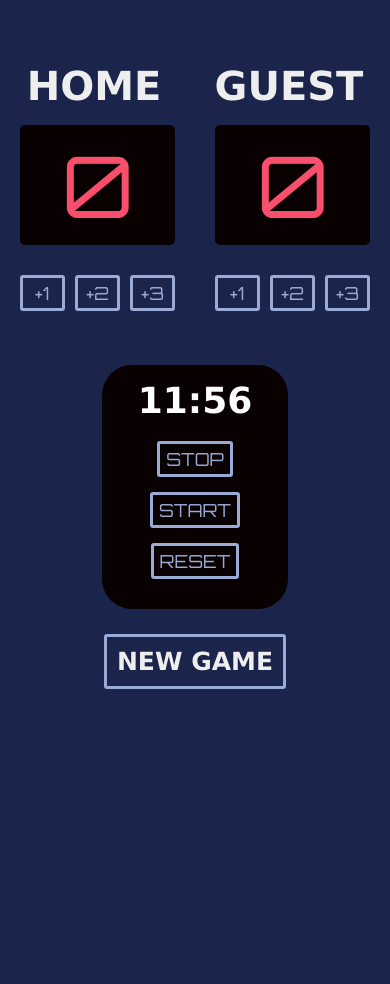
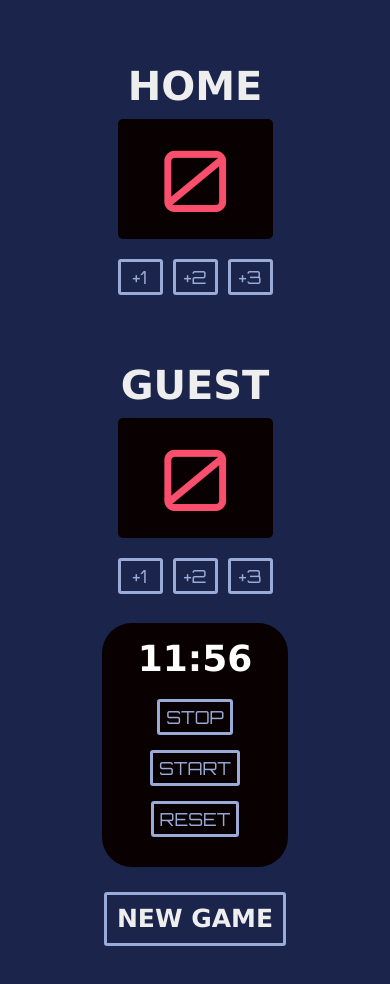
Before and after one commit to ivy-p/basketball-score-counter, a plain HTML site: page index.html in a window 390 px wide. Before the commit the page ends 889 px from the top, so only its background shows below. Drawn offline with nearby package versions, Linux system fonts and the light colour scheme.

Commit message:
Made site responsive

```diff
--- a/css/style.css
+++ b/css/style.css
@@ -4,10 +4,11 @@ body {
     background-color: #1B244A;
 }
 
-.team-container,
-.score-container {
+.team-container {
     display: flex;
-    justify-content: space-around;
+    justify-content: center;
+    flex-flow: column;
+    align-items: center;
 }
 
 h3 {
@@ -19,7 +20,7 @@ h3 {
     text-align: center;
     color: #EEEEEE;
     margin-top: 68px;
-    margin-bottom: 21px;
+    margin-bottom: 15px;
 }
 
 .home-score,
@@ -31,7 +32,7 @@ h3 {
     display: flex;
     align-items: center;
     justify-content: center;
-    margin-bottom: 25px;
+    margin-bottom: 15px;
 }
 
 h2 {
@@ -44,14 +45,6 @@ h2 {
     font-family: 'Orbitron', sans-serif;
 }
 
-.button-container {
-    display: flex;
-    flex-direction: row;
-    align-items: center;
-    justify-content: space-around;
-    margin-bottom: 50px;
-}
-
 .home-buttons,
 .away-buttons {
     width: 155px;
@@ -62,7 +55,7 @@ h2 {
     align-items: center;
 }
 
-.button-container button {
+button {
     color: #9AABD8;
     border: 3px solid #9AABD8;
     background: none;
@@ -78,7 +71,7 @@ h2 {
     border-radius: 30px;
     background: #080001;
     display: flex;
-    flex-flow: row wrap;
+    flex-flow: column wrap;
     justify-content: space-around;
     align-items: center;
     margin: 25px auto;
@@ -106,32 +99,8 @@ h2 {
     font-size: 18px;
     line-height: 28px;
     margin-bottom: 15px;
+    width: auto;
 }
-
-/* .timer-part {
-    font-size: 36px;
-    font-weight: bold;
-    color: #F94F6D;
-}
-
-.timer-btn {
-    width: 50px;
-    height: 50px;
-    margin-left: 16px;
-    border-radius: 50px;
-    border: none;
-    color: white;
-    background: #8208e6;
-    cursor: pointer;
-}
-
-.timer-btn-start {
-    background-color: #00b84c;
-}
-
-.timer-btn-stop {
-    background-color: #ff0256;
-} */
 
 .new-game-container {
     display: flex;
@@ -151,4 +120,18 @@ h2 {
     border: 3px solid #9AABD8;
     border-radius: 3px;
     padding: 10px;
+    width: auto;
 }
+
+@media only screen and (min-width: 400px) {
+    .team-container {
+        flex-flow: row;
+        justify-content: space-around;
+    }
+}
+
+@media only screen and (min-width: 768px) {
+    .timer-container {
+        flex-flow: row wrap;
+    }
+}
--- a/index.html
+++ b/index.html
@@ -27,39 +27,27 @@
     <body>
         <!--TEAM LABELS-->
         <div class="team-container">
-            <div>
+            <div class="score-container">
                 <h3>HOME</h3>
-            </div>
-            <div>
-                <h3>GUEST</h3>
-            </div>
-        </div>
-
-        <!--RESPONSIVE SCORE CARDS-->
-        <!--home team-->
-        <div class="score-container">
                 <div class="home-score">
                     <h2 class="home-score-value">0</h2>
                 </div>
-            <!--guest team-->
+                <div class="home-buttons">
+                    <button class="add-one button" onclick="addOne()">+1</button>
+                    <button class="add-two button" onclick="addTwo()">+2</button>
+                    <button class="add-three button" onclick="addThree()">+3</button>
+                </div>
+            </div >
+            <div class="score-container">
+                <h3>GUEST</h3>
                 <div class="away-score">
                     <h2 class="away-score-value">0</h2>
                 </div>
+                <div class="away-buttons">
+                    <button class="away-add-one button" onclick="addOneAway()">+1</button>
+                    <button class="away-add-two button" onclick="addTwoAway()">+2</button>
+                    <button class="away-add-three button" onclick="addThreeAway()">+3</button>
                 </div>
-
-        <!--POINT BUTTONS-->
-        <!--home team-->
-        <div class="button-container">
-            <div class="home-buttons">
-                <button class="add-one" onclick="addOne()">+1</button>
-                <button class="add-two" onclick="addTwo()">+2</button>
-                <button class="add-three" onclick="addThree()">+3</button>
-            </div>
-            <!--guest team-->
-            <div class="away-buttons">
-                <button class="away-add-one" onclick="addOneAway()">+1</button>
-                <button class="away-add-two" onclick="addTwoAway()">+2</button>
-                <button class="away-add-three" onclick="addThreeAway()">+3</button>
             </div>
         </div>
 
```
Lines whose indentation alone changed are shown as unchanged.
